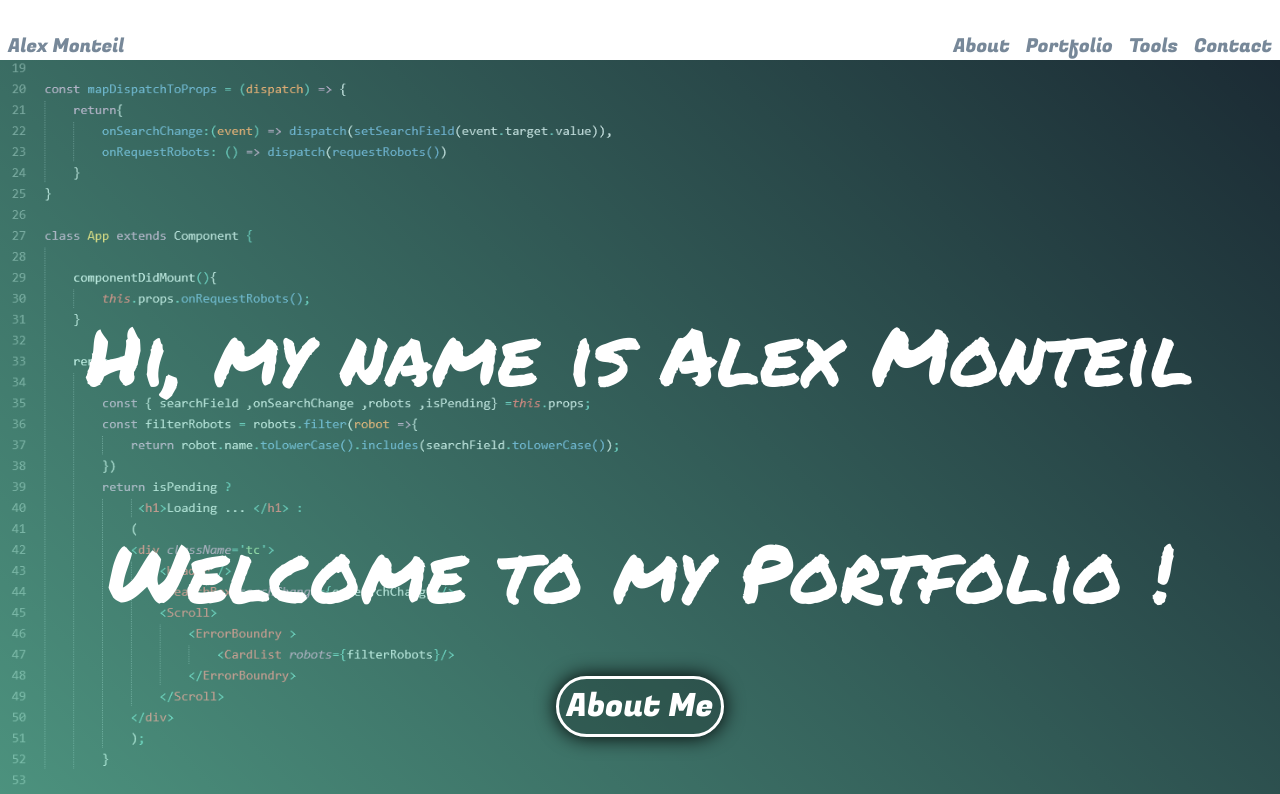
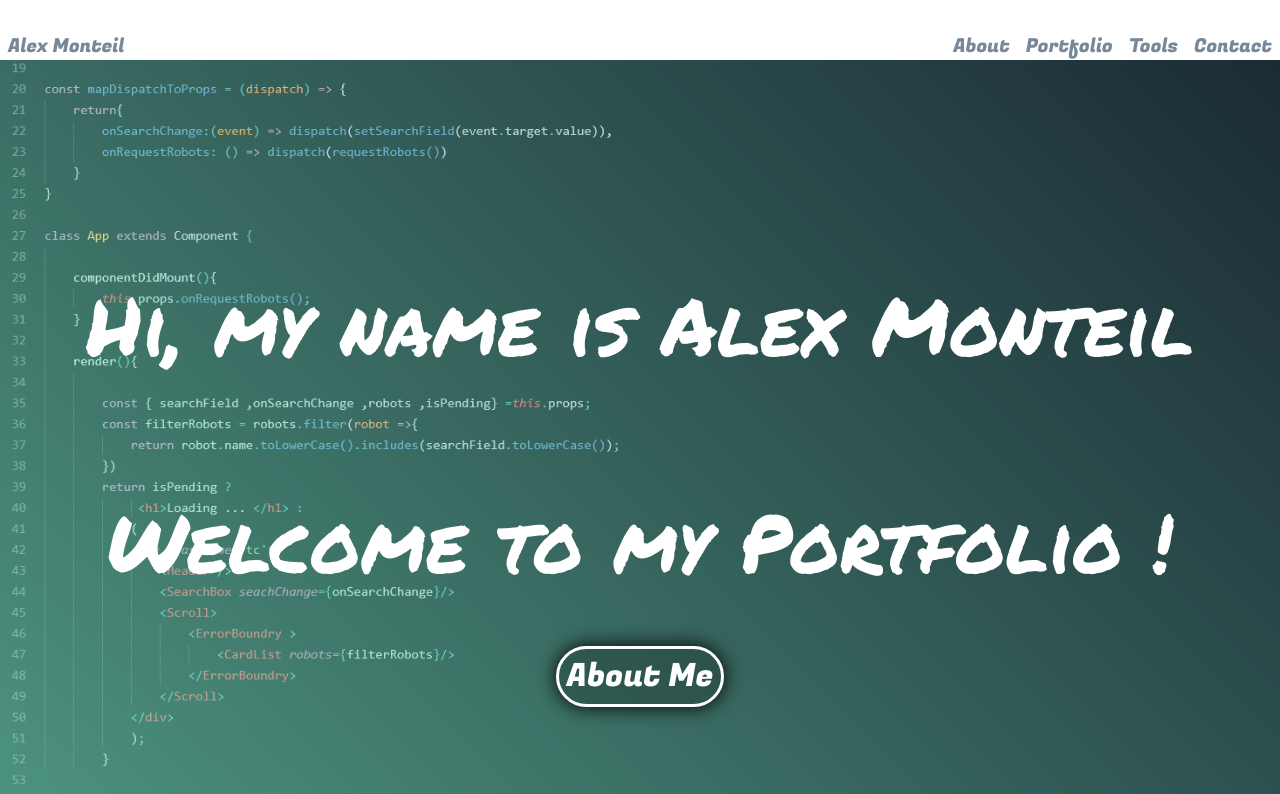
Before and after one commit to alexmonteil/portfolio, a React (Create React App) app: page / in a window 1280 px wide. Shown: the top 794 px of the page. Built offline with nearby package versions, Linux system fonts and the light colour scheme; no server answers.

Commit message:
fixing overlay in header

```diff
--- a/src/components/Header.css
+++ b/src/components/Header.css
@@ -12,7 +12,7 @@
     /*border: 2px solid purple;*/
     position: absolute;
     z-index: 1;
-    padding-top: 3.75rem;
+    top: 3.75rem;
     left: 0;
 }
 
```
